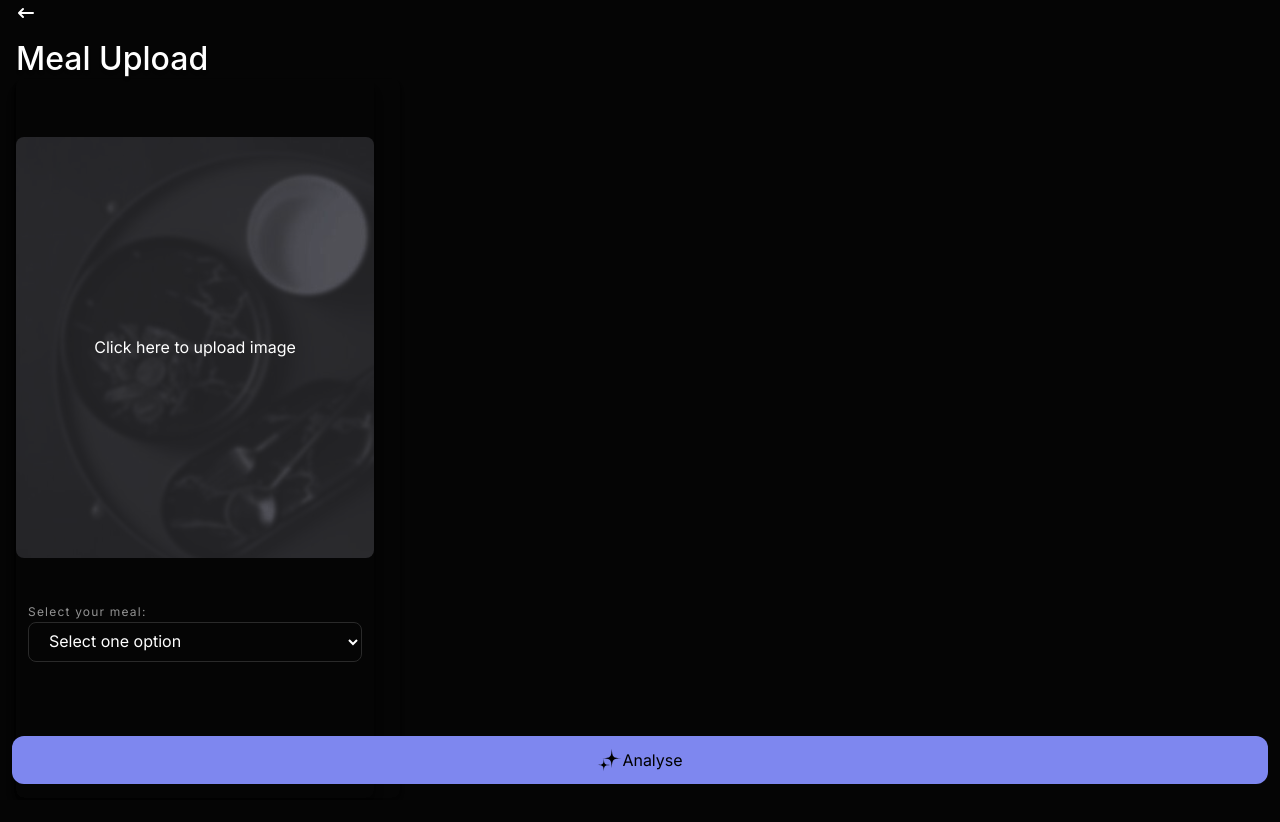
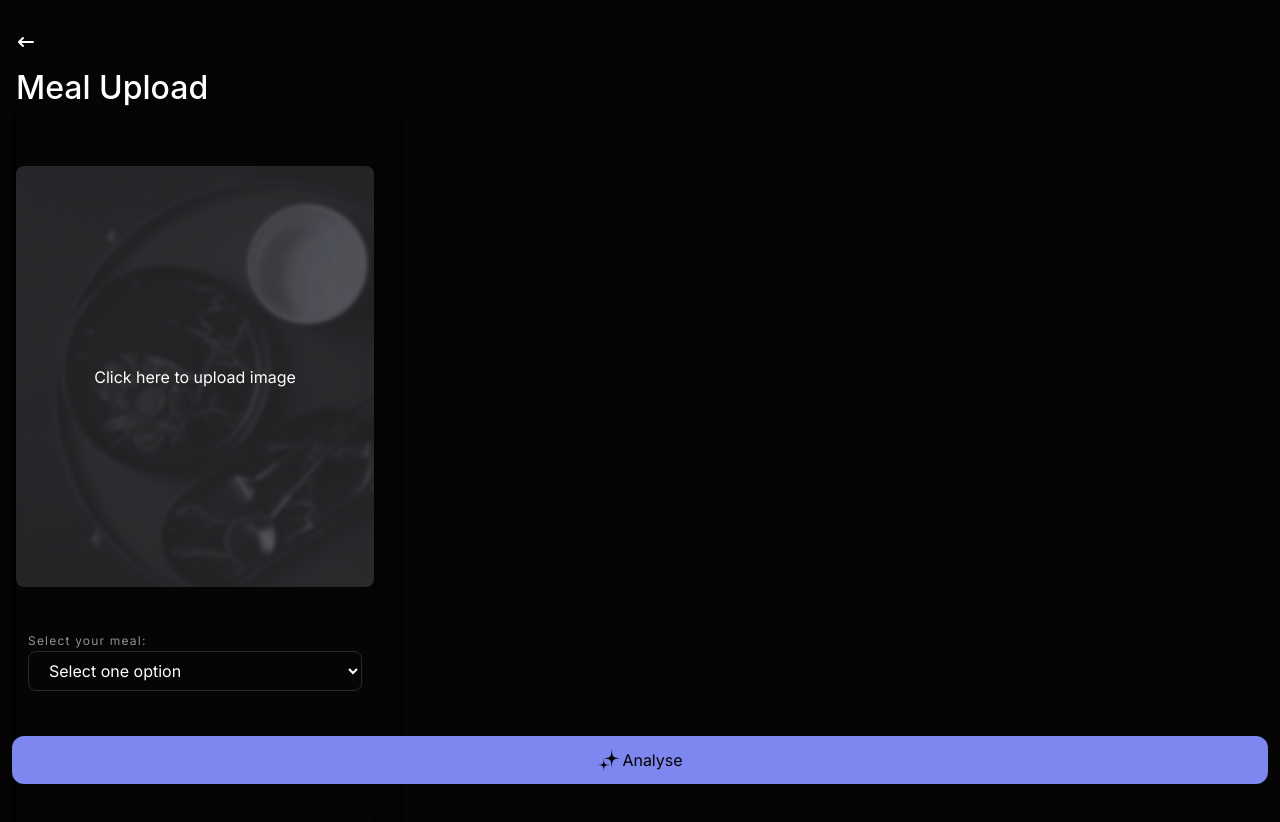
Before and after one commit to on-the-move-life/otm-client, a React (Create React App) app: page /MealUpload in a window 1280 px wide. Shown: the top 822 px of the page. Before the commit the page ends 800 px from the top, so only its background shows below. Built offline with nearby package versions, Linux system fonts and the light colour scheme; sample sign-in values are in the browser's storage.

Commit message:
[fix] : scrolling issue

```diff
--- a/src/features/LifeStyleRoutines/MealUpload.js
+++ b/src/features/LifeStyleRoutines/MealUpload.js
@@ -21,9 +21,7 @@ const MealUpload = () => {
 
     return (
         <>
-            <div className="flex h-screen w-full flex-col px-4 py-8 justify-center">
-                <div className="flex h-fit">
-                    <div className="flex w-full justify-between">
+            <div className="flex min-h-screen w-full flex-col px-4 py-8 justify-center overflow-y-scroll">
                 <div className="flex h-full w-full flex-col items-start justify-between">
                     <div className="mb-4">
                         <HiArrowNarrowLeft
@@ -37,10 +35,8 @@ const MealUpload = () => {
                         <MealUploadHeading>Meal Upload</MealUploadHeading>
                     </div>
                 </div>
-                    </div>
-                </div>
 
-                <div className='w-full mx-auto'>
+                <div className='w-full'>
                     <AnalyseMealComp />
                 </div>
             </div>
```
Lines whose indentation alone changed are shown as unchanged.
